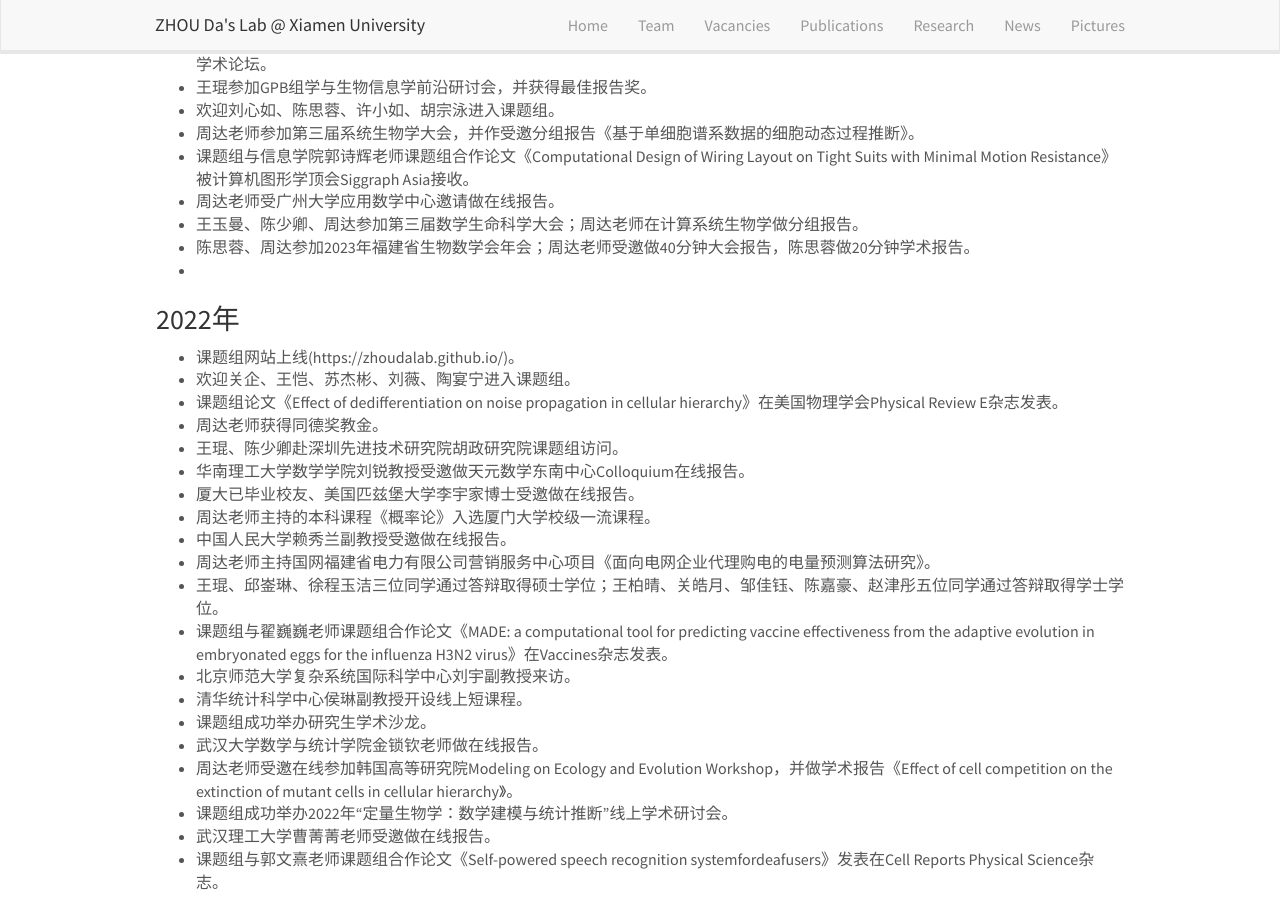
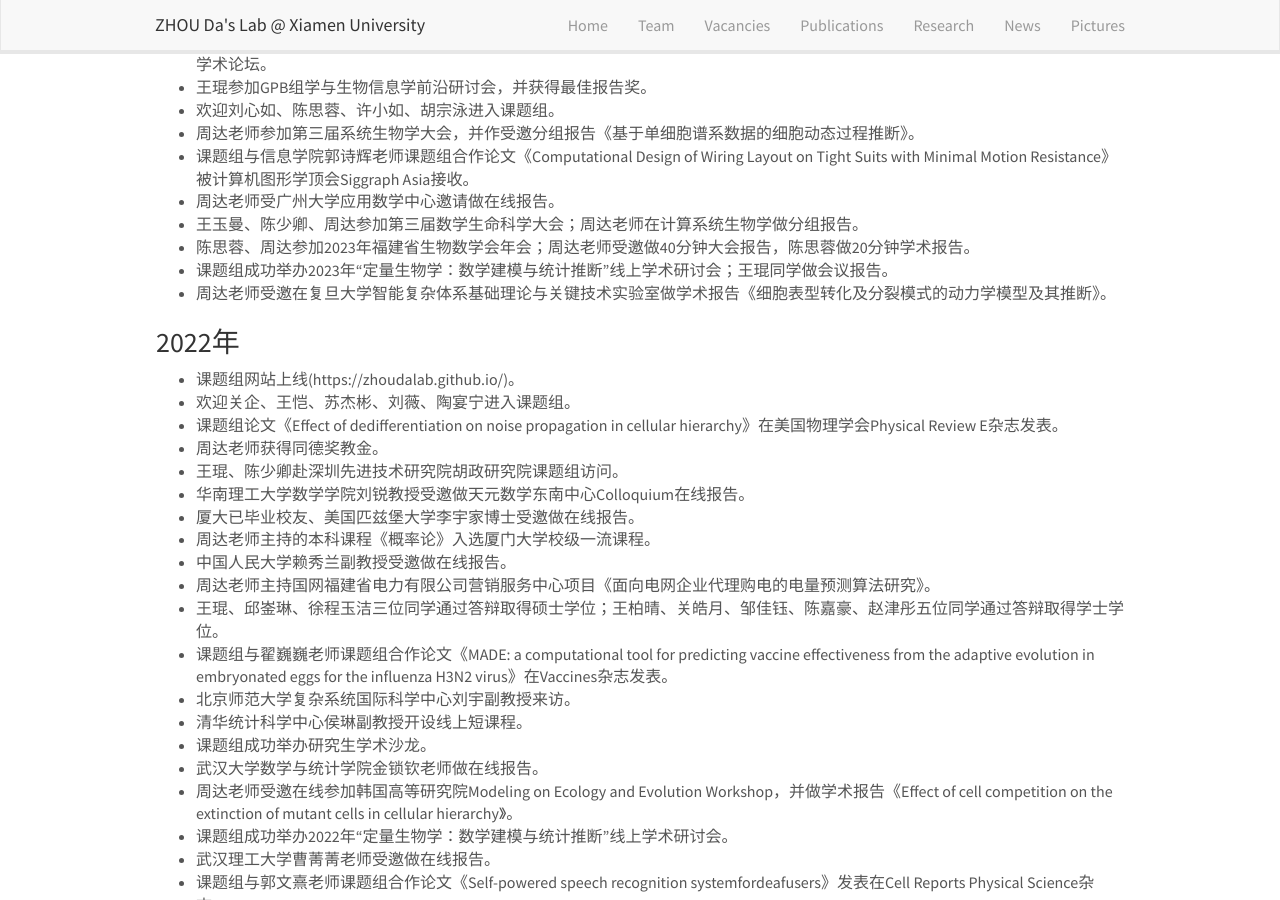
Before and after one commit to ZhouDaLab/zhoudalab.github.io, a Jekyll site: the page built from _pages/news.md, in a window 1280 px wide and 900 px high, scrolled down 583 px. Built offline with Jekyll 4.4.1, drawn with Linux system fonts in a browser that asks for light colours; nearby versions of some CDN libraries.

Commit message:
Update news.md

```diff
--- a/_pages/news.md
+++ b/_pages/news.md
@@ -31,7 +31,8 @@ permalink: /news/
 - 周达老师受广州大学应用数学中心邀请做在线报告。
 - 王玉曼、陈少卿、周达参加第三届数学生命科学大会；周达老师在计算系统生物学做分组报告。
 - 陈思蓉、周达参加2023年福建省生物数学会年会；周达老师受邀做40分钟大会报告，陈思蓉做20分钟学术报告。
--
+- 课题组成功举办2023年“定量生物学：数学建模与统计推断”线上学术研讨会；王琨同学做会议报告。
+- 周达老师受邀在复旦大学智能复杂体系基础理论与关键技术实验室做学术报告《细胞表型转化及分裂模式的动力学模型及其推断》。
 
 ### 2022年
 
```
